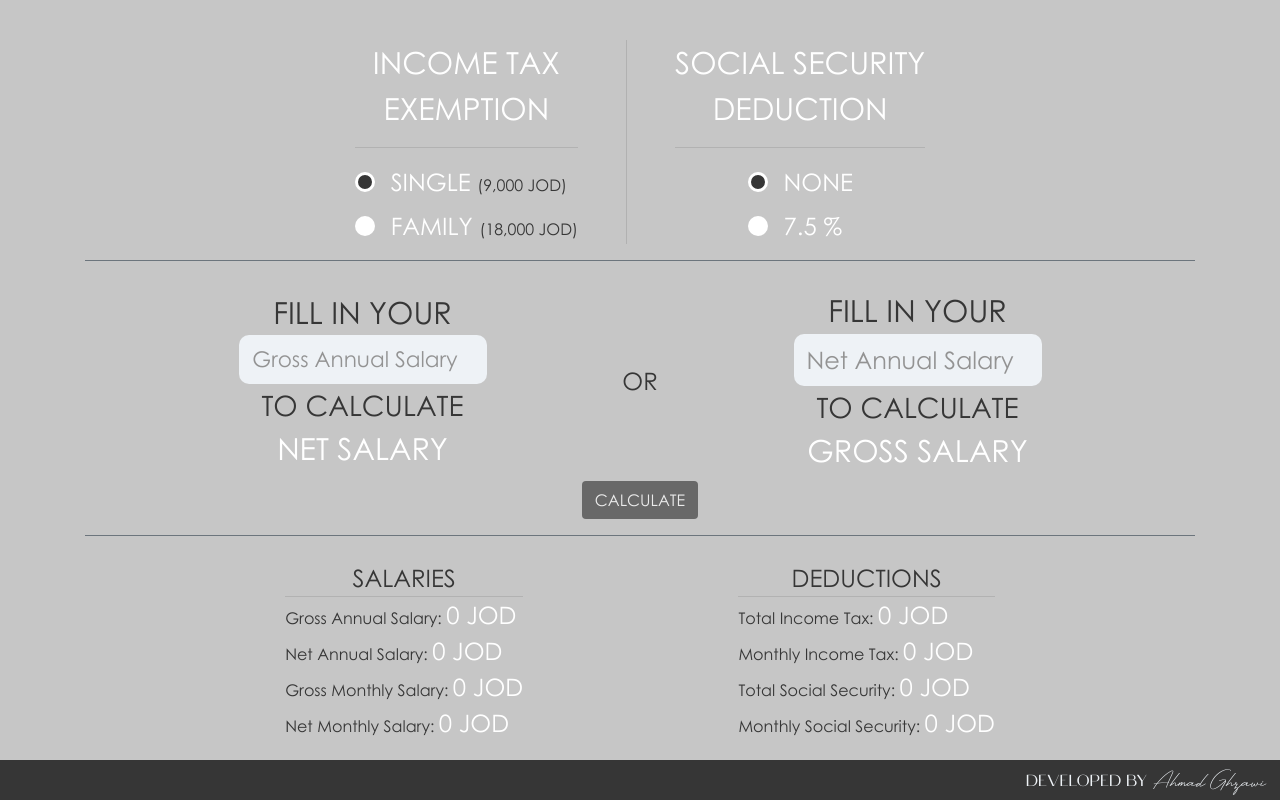
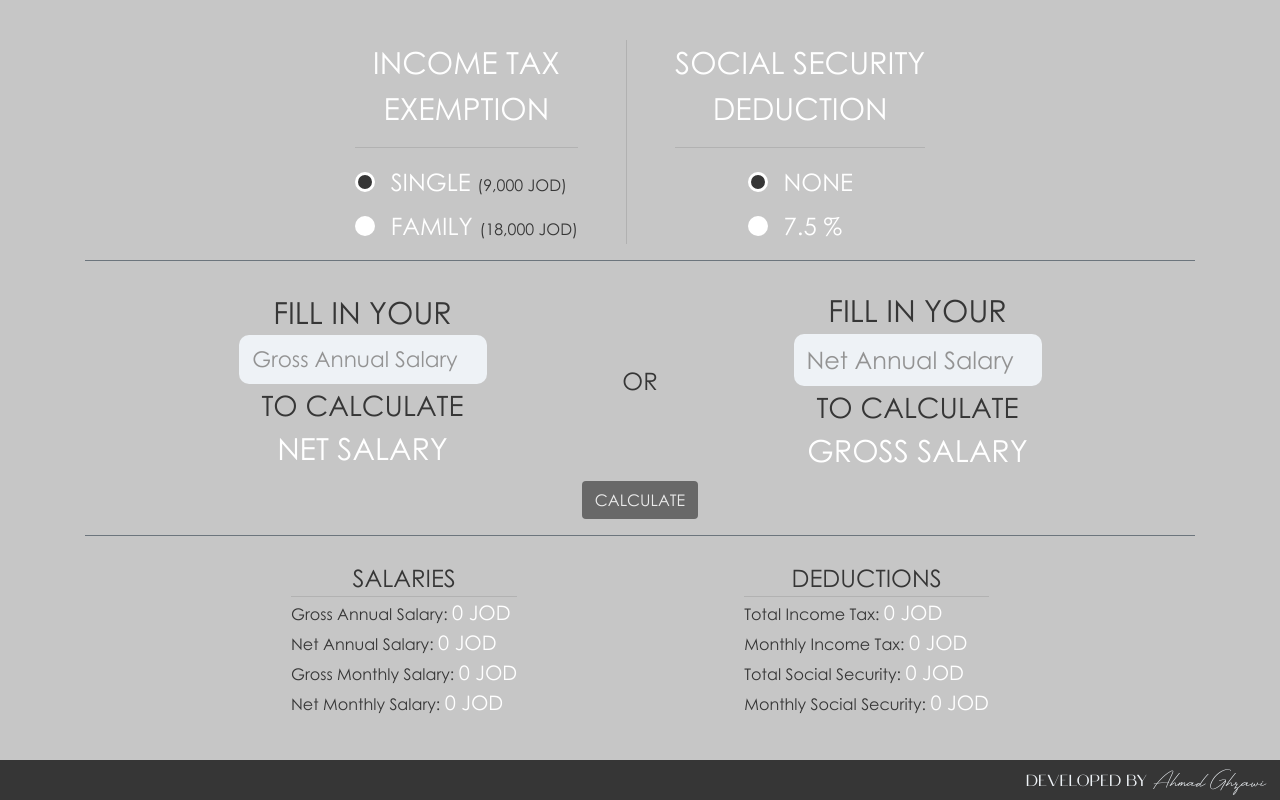
Before and after one commit to ahmadghzawi/JordanianSalaryCalculator, a React (Create React App) app: page / in a window 1280 px wide. Built offline with nearby package versions, Linux system fonts and the light colour scheme.

Commit message:
results font size

```diff
--- a/src/App.js
+++ b/src/App.js
@@ -28,7 +28,7 @@ export default class App extends Component {
     windowWidth: window.innerWidth,
     windowHeight: window.innerHeight,
 
-    isMobile: window.innerWidth <= 1024,
+    isMobile: window.innerWidth <= 1220,
 
     disableInput: "",
 
@@ -232,7 +232,7 @@ export default class App extends Component {
   };
 
   updateSize = () => {
-    if (window.innerHeight <= 535 && window.innerWidth > 1024) {
+    if (window.innerHeight <= 535 && window.innerWidth > 1220) {
       this.setState({
         windowWidth: window.innerWidth,
         windowHeight: 535,
@@ -244,7 +244,7 @@ export default class App extends Component {
       this.setState({
         windowWidth: window.innerWidth,
         windowHeight: window.innerHeight,
-        isMobile: window.innerWidth <= 1024,
+        isMobile: window.innerWidth <= 1220,
       });
 
       this.styles = Styles(window.innerHeight, window.innerWidth);
--- a/src/components/Styles.js
+++ b/src/components/Styles.js
@@ -146,6 +146,10 @@ export default function Styles(windowHeight, windowWidth) {
           fontSize: windowHeight * 0.03,
         },
 
+        results:{
+          fontSize: windowHeight * 0.025,
+        },
+
         salaryAmount: {
           fontSize: windowHeight * 0.027,
         },
--- a/src/components/webView/Results.js
+++ b/src/components/webView/Results.js
@@ -36,7 +36,7 @@ export default function Results(props) {
               <span
                 style={{
                   ...styles.text.white,
-                  ...styles.size.medium.basic,
+                  ...styles.size.medium.results,
                 }}
               >
                 {new Intl.NumberFormat("ja-JP").format(
@@ -50,7 +50,7 @@ export default function Results(props) {
               <span
                 style={{
                   ...styles.text.white,
-                  ...styles.size.medium.basic,
+                  ...styles.size.medium.results,
                 }}
               >
                 {new Intl.NumberFormat("ja-JP").format(
@@ -65,7 +65,7 @@ export default function Results(props) {
               <span
                 style={{
                   ...styles.text.white,
-                  ...styles.size.medium.basic,
+                  ...styles.size.medium.results,
                 }}
               >
                 {new Intl.NumberFormat("ja-JP").format(
@@ -79,7 +79,7 @@ export default function Results(props) {
               <span
                 style={{
                   ...styles.text.white,
-                  ...styles.size.medium.basic,
+                  ...styles.size.medium.results,
                 }}
               >
                 {new Intl.NumberFormat("ja-JP").format(
@@ -107,7 +107,7 @@ export default function Results(props) {
               <span
                 style={{
                   ...styles.text.white,
-                  ...styles.size.medium.basic,
+                  ...styles.size.medium.results,
                 }}
               >
                 {new Intl.NumberFormat("ja-JP").format(
@@ -121,7 +121,7 @@ export default function Results(props) {
               <span
                 style={{
                   ...styles.text.white,
-                  ...styles.size.medium.basic,
+                  ...styles.size.medium.results,
                 }}
               >
                 {new Intl.NumberFormat("ja-JP").format(
@@ -135,7 +135,7 @@ export default function Results(props) {
               <span
                 style={{
                   ...styles.text.white,
-                  ...styles.size.medium.basic,
+                  ...styles.size.medium.results,
                 }}
               >
                 {new Intl.NumberFormat("ja-JP").format(
@@ -149,7 +149,7 @@ export default function Results(props) {
               <span
                 style={{
                   ...styles.text.white,
-                  ...styles.size.medium.basic,
+                  ...styles.size.medium.results,
                 }}
               >
                 {new Intl.NumberFormat("ja-JP").format(
```
